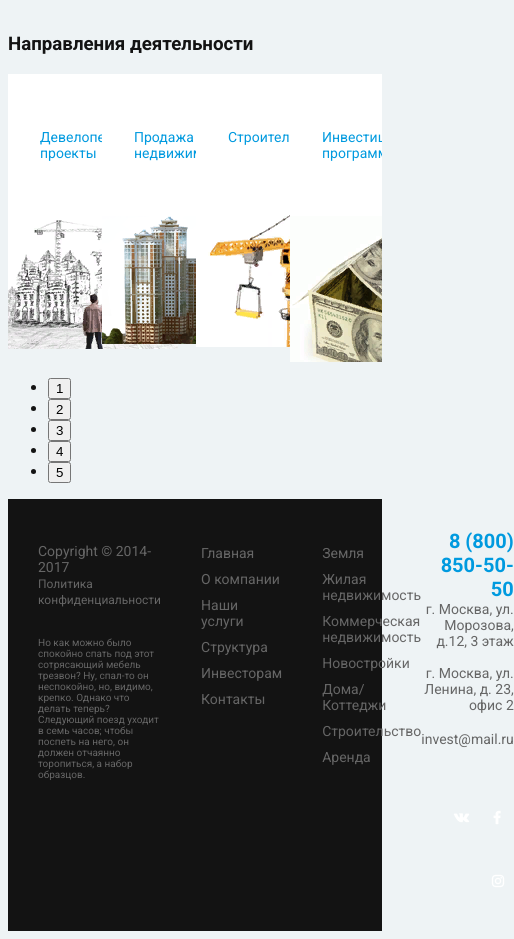
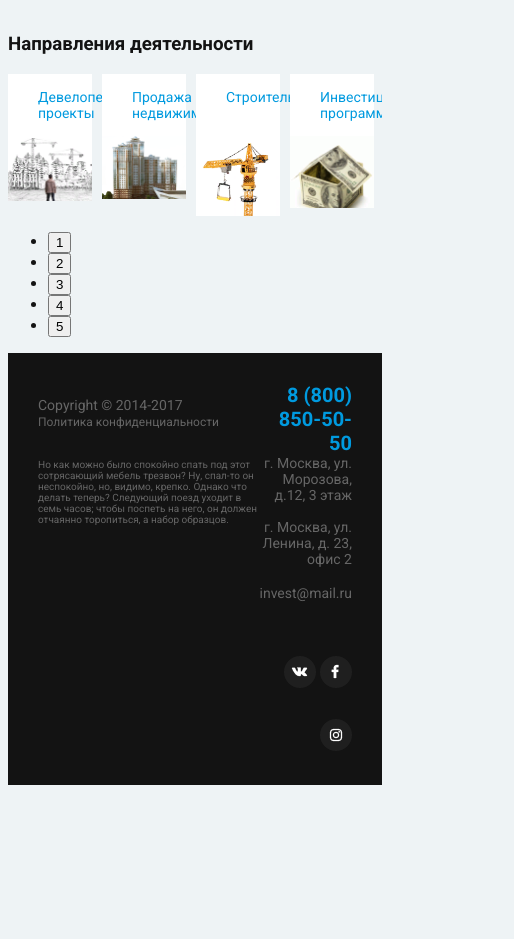
Before and after one commit to stasesimchik/stroyinvest, a plain HTML site: page index.html in a window 390 px wide. Shown: the part 1800-2739 px from the top of the page, 514 px wide, since content can reach past the window. After the commit the page ends 2593 px from the top, so only its background shows below. Drawn offline with nearby package versions, Linux system fonts and the light colour scheme.

Commit message:
немного адаптива
немного адаптива

```diff
--- a/css/_info.sass
+++ b/css/_info.sass
@@ -26,12 +26,17 @@
      flex-direction: column
      justify-content: space-between
      background-color: $white
-     flex-basis: 24%
+     max-height: 220px
+     max-width: 25%
+     margin-right: 10px
+     img
+        max-width: 100%
+        max-height: 140px
      &__title
         display: block
         font-size: 14px
         color: $active
-        padding: 55px 32px
+        padding: 15px 30px
         text-align: center
 .info-direction
    margin-top: 85px
--- a/css/_media.sass
+++ b/css/_media.sass
@@ -26,6 +26,9 @@
       width: 100%
       &__list
         text-align: center
+  .footer-block
+    &__menu,&__category
+      display: none
 @media (max-width:670px)
  .navbar
    flex-direction: row
--- a/index.html
+++ b/index.html
@@ -107,8 +107,8 @@
                 </div>
                   <!-- /.blocks-item -->
                 <div class="blocks-item">
-                  <span class="blocks-item__title">Строительство</span> <!-- /.blocks-item__title -->
-                  <img src="img/direction-3.png" alt="" class="blocks-item__image"
+                  <span class="blocks-item__title">Строительство  </span> <!-- /.blocks-item__title -->
+                  <br> <img src="img/direction-3.png" alt="" class="blocks-item__image"
                   ></div>
                     <!-- /.blocks-item -->
                 <div class="blocks-item">
@@ -137,7 +137,7 @@
             <!-- /.footer-block__text -->
           </div>
           <!-- /.footer-block -->
-          <div class="footer-block">
+          <div class="footer-block footer-block__menu">
             <ul class="footer-block__list">
               <li class="footer-block__item"><a href="#"> Главная</a> </li>
               <!-- /.footer-block__item -->
@@ -155,7 +155,7 @@
             <!-- /.footer-block__list -->
           </div>
           <!-- /.footer-block -->
-          <div class="footer-block">
+          <div class="footer-block footer-block__category">
             <ul class="footer-block__list">
               <li class="footer-block__item"><a href="#"> Земля</a></li>
               <!-- /.footer-block__item -->
```
Also changed, not shown: css/main.css, 1 other file.
